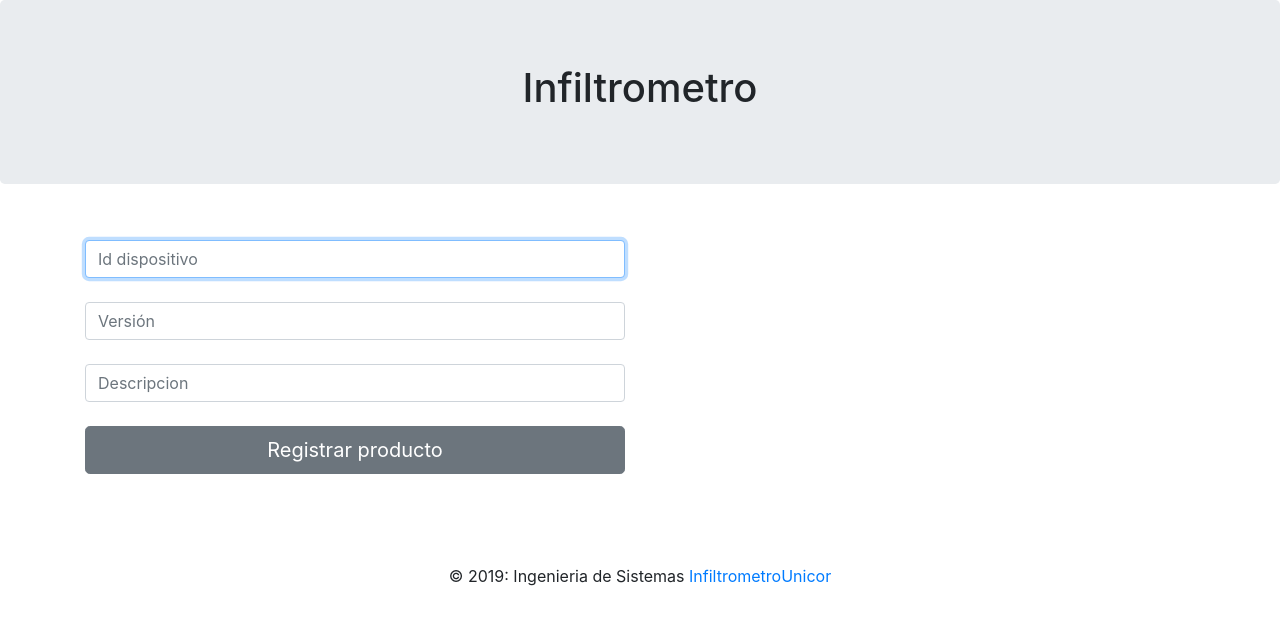
After one commit to kimberlygarces/InfiltrometroUnicor, a PHP site: page /proyectos/Admin.php in a window 1280 px wide. The commit adds this page. Shown: the top 625 px of the page. Run offline with PHP 8.4, Linux system fonts and the light colour scheme.

```diff
--- /dev/null
+++ b/Admin.php
@@ -0,0 +1,71 @@
+<!DOCTYPE html>
+<html lang="en">
+<head>
+  <title>Registro Infiltrometro</title>
+  <meta charset="utf-8">
+  <meta name="viewport" content="width=device-width, initial-scale=1">
+  <link rel="stylesheet" href="https://maxcdn.bootstrapcdn.com/bootstrap/4.3.1/css/bootstrap.min.css">
+  <script src="https://ajax.googleapis.com/ajax/libs/jquery/3.4.1/jquery.min.js"></script>
+  <script src="https://cdnjs.cloudflare.com/ajax/libs/popper.js/1.14.7/umd/popper.min.js"></script>
+  <script src="https://maxcdn.bootstrapcdn.com/bootstrap/4.3.1/js/bootstrap.min.js"></script>
+
+
+<!--Animacion-->
+<link rel="stylesheet" href="https://cdnjs.cloudflare.com/ajax/libs/animate.css/3.7.0/animate.min.css">
+
+  <link href="css/Inicio.css" rel="stylesheet">
+
+
+</head>
+<body>
+
+<div class="jumbotron text-center">
+  <h1>Infiltrometro</h1>
+</div>
+
+<div class="container text-center">
+
+            <form action="controller/registroDispositivo.php" method="post" class="form-group">
+
+            <div class="row">
+            <div class="col-sm-6">
+                  <br>
+                <input type="text" name="Id_Dispositivo" class="form-control" placeholder="Id dispositivo" required autofocus>
+                <br>
+                <input type="text" name="VersionDispo" class="form-control" placeholder="Versión" required autofocus>
+                <br>
+                <input type="test" name="DescripcionDispo" class="form-control" placeholder="Descripcion" required autofocus>
+                <br>
+                <button class="btn btn-lg btn-secondary btn-block" type="submit">Registrar producto</button>
+
+            </div>
+            <div class="col-sm-6">
+            <br>
+
+                <br>
+            </div>
+          </div>
+
+
+
+            </form>
+</div>
+
+
+<footer class="page-footer font-small unique-color-dark pt-4">
+
+<div class="container">
+
+
+
+</div>
+
+<div class="footer-copyright text-center py-3">© 2019: Ingenieria de Sistemas
+  <a href="https://mdbootstrap.com/education/bootstrap/"> InfiltrometroUnicor</a>
+</div>
+
+</footer>
+<!-- Footer -->
+
+</body>
+</html>
--- a/Prueba_en_curso.php
+++ b/Prueba_en_curso.php
@@ -105,7 +105,7 @@
   </div>
   <div class="col-sm-3">
 
-  <h1>que onda</h1>
+  <h1>En este espacio se mostraran imagenes relacionadas</h1>
 
   </div>
     </div>
@@ -118,7 +118,7 @@
 
   $(document).ready(function(){
     //Cada 10 segundos (10000 milisegundos) se ejecutará la función refrescar
-    setTimeout(refrescar, 60000);
+    setTimeout(refrescar, 30000);
   });
   function refrescar(){
     //Actualiza la página
--- a/controller/localizacion.php
+++ b/controller/localizacion.php
@@ -5,7 +5,6 @@
 //1.contectarse al servidor mysql
 		$conexion = mysqli_connect("localhost", "root", "") or die("ERROR: ".mysqli_error());
 		mysqli_select_db($conexion,"infiltrometro") or die("Error conectandose a la BD ");
-		//2.prepara una consulta sql
 
 		require_once "../model/data.php";
 		$d = new data();
--- a/controller/registroUsuario.php
+++ b/controller/registroDispositivo.php
@@ -3,12 +3,10 @@
 //1.contectarse al servidor mysql
 		$conexion = mysqli_connect("localhost", "root", "") or die("ERROR: ".mysqli_error());
 		mysqli_select_db($conexion,"infiltrometro") or die("Error conectandose a la BD ");
-		//2.prepara una consulta sql
 
-		$sql = "INSERT INTO usuario values ('".$_POST['Id_Usuario']."','".$_POST['Nombre_Usuario']."','".$_POST['correo']."','".$_POST['contraseña']."','".$_POST['Id_Dispocitivo']."')";
-		//3.ejecutar la consulta
+		$sql = "INSERT INTO dispositivo values ('".$_POST['Id_Dispositivo']."','".$_POST['VersionDispo']."','".$_POST['DescripcionDispo']."')";
 		mysqli_query($conexion, $sql) or die("ERROR: ".mysqli_error($conexion));
 
-        header("Location: ../inicio.php");
+        header("Location: ../index.php");
 
 ?>
--- a/vista/nav.php
+++ b/vista/nav.php
@@ -27,13 +27,13 @@
   <div class="collapse navbar-collapse" id="collapsibleNavbar">
     <ul class="navbar-nav">
       <li class="nav-item">
-        <a class="nav-link" href="#">Link</a>
+        <a class="nav-link" href="Prueba_en_curso.php">Prueba en curso</a>
       </li>
       <li class="nav-item">
-        <a class="nav-link" href="#">Link</a>
+        <a class="nav-link" href="historial.php">historial</a>
       </li>
       <li class="nav-item">
-        <a class="nav-link" href="">Salir</a>
+        <a class="nav-link" href="index.php">Salir</a>
       </li>
        </ul>
   </div>
--- a/registro.php
+++ b/vista/registro.php
@@ -26,7 +26,7 @@
 <div class="container text-center">
   <img class="animated bounceInLeft delay-20s" src="img/user.png">
 
-            <form action="controller/registroUsuario.php" method="post" class="form-group">
+  <form action="registroUser.php" method="post" class="form-group">
 
 <div class="row">
 <div class="col-sm-6">
@@ -35,14 +35,14 @@
     <br>
     <input type="text" name="Nombre_Usuario" class="form-control" placeholder="Nombre de Usuario" required autofocus>
     <br>
-                <input type="username" name="correo" class="form-control" placeholder="Correo" required autofocus>
+    <input type="username" name="Correo" class="form-control" placeholder="Correo" required autofocus>
     <br>
 
 </div>
 <div class="col-sm-6">
 <br>
 
-                <input type="password" name="contraseña" class="form-control" placeholder="Contraseña" required>
+    <input type="password" name="Contraseña" class="form-control" placeholder="Contraseña" required>
     <br>
     <input type="password" name="cPassword" class="form-control" placeholder="Verifique Contraseña" required>
     <br>
```
Also changed, not shown: controller/conexion.php (+3 -4 lines), controller/login.php (added, +23 -0 lines), index.php (+12 -6 lines), inicio.php (+1 -10 lines), registroUser.php (added, +39 -0 lines), Pru.php (added). Lines whose indentation alone changed are shown as unchanged.
